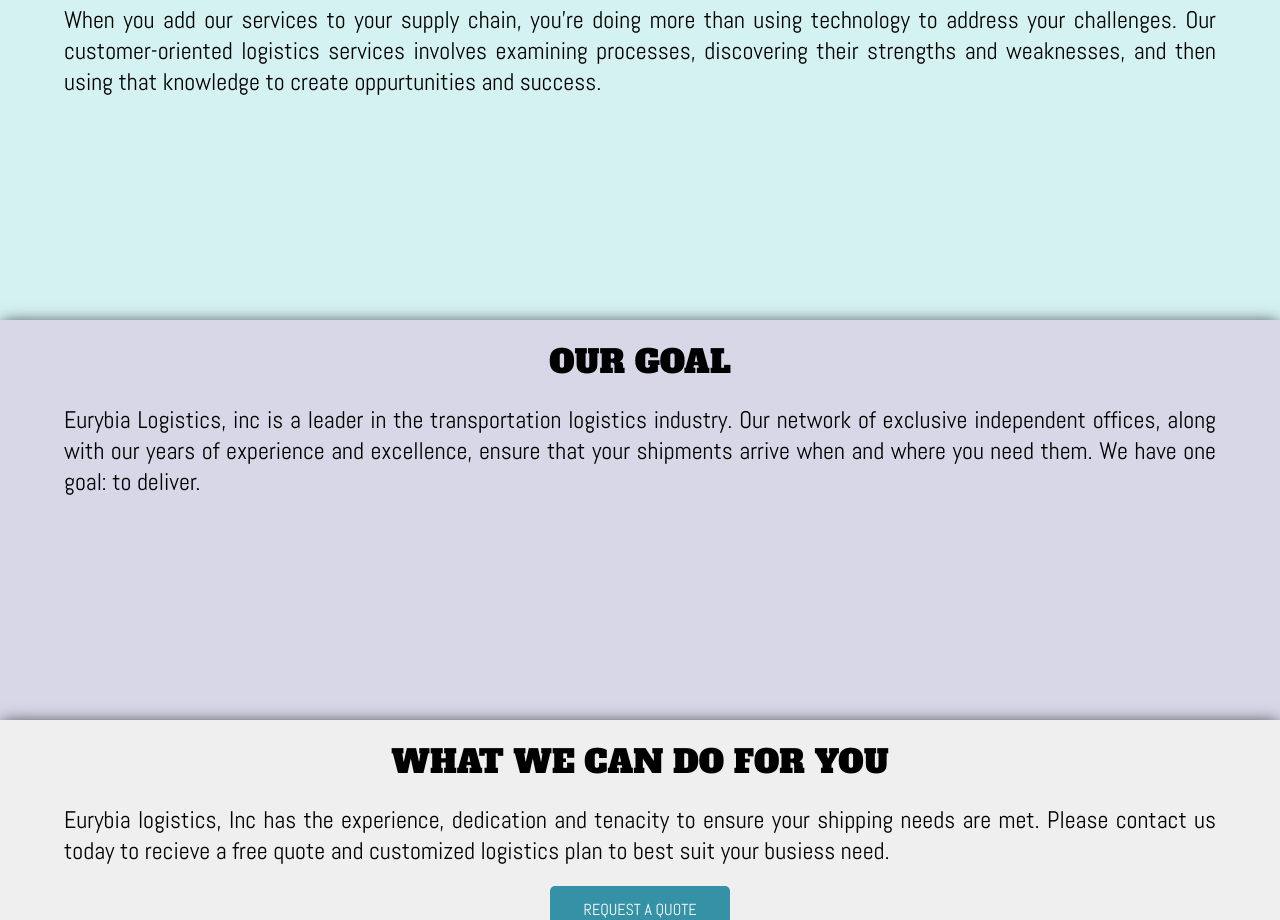
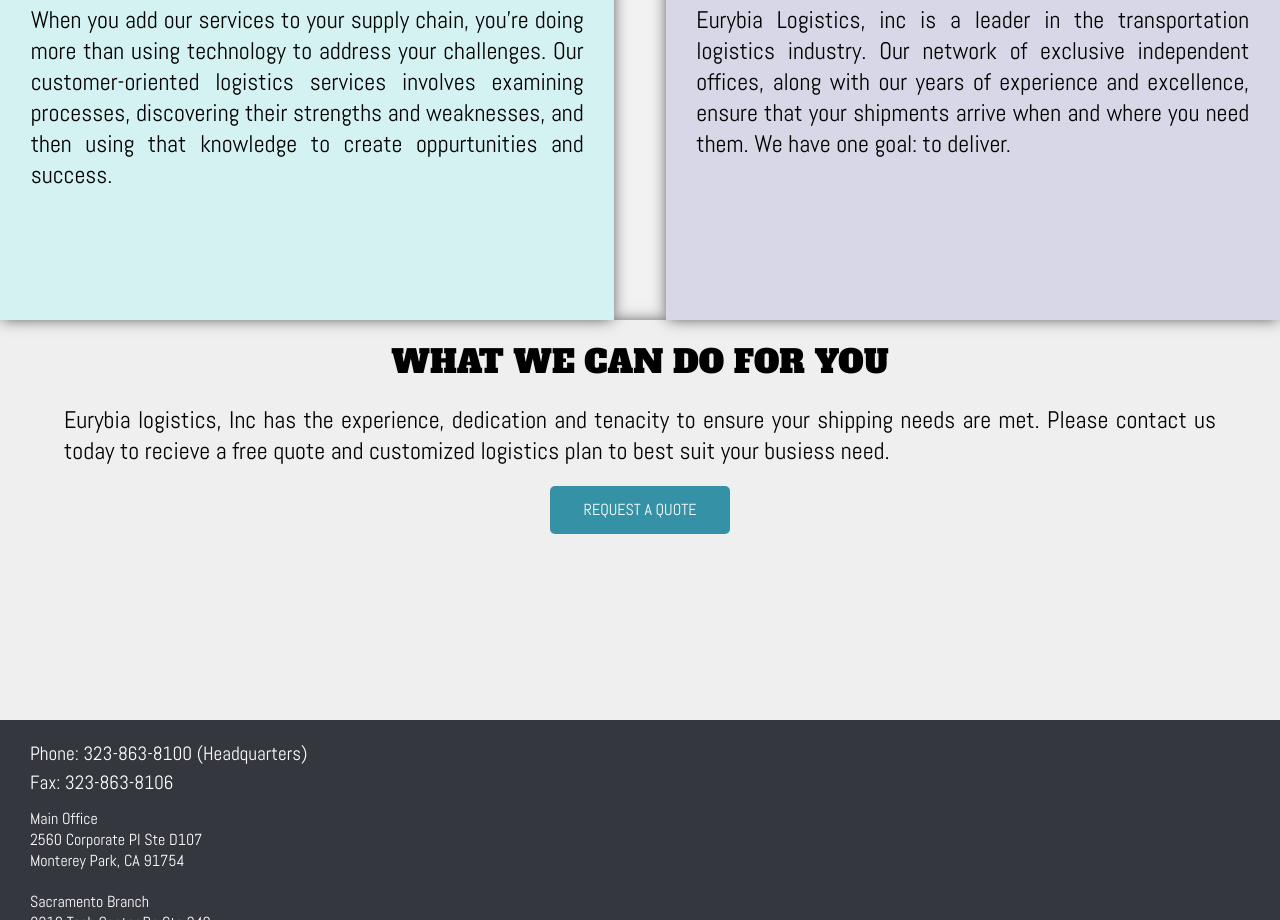
Before and after one commit to Bigupzz/Eurybia, a plain HTML site: page index.html in a window 1280 px wide. Shown: the part 511-1431 px from the top of the page. Drawn offline with nearby package versions, Linux system fonts and the light colour scheme.

Commit message:
add tablet media query and clearfix

```diff
--- a/index.html
+++ b/index.html
@@ -43,6 +43,8 @@
 			<p>all out or go home;<br> service is paramount</p>
 		</div>
 
+		<div class="contentwrap clearfix">
+
 		<div class="contentbox lightblue">
 			<p class="title">our expertise</p>
 			<p>When you add our services to your supply chain, you're doing more than using technology to address your challenges. Our customer-oriented logistics services involves examining processes, discovering their strengths and weaknesses, and then using that knowledge to create oppurtunities and success.</p>
@@ -51,12 +53,14 @@
 	    	<p class="title">our goal</p>
 	    	<p>Eurybia Logistics, inc is a leader in the transportation logistics industry. Our network of exclusive independent offices, along with our years of experience and excellence, ensure that your shipments arrive when and where you need them. We have one goal: to deliver.</p>
 	    </div>
+	</div>
 
 	    <div class="contentbox lightgrey">
 	    	<p class="title">what we can do for you</p>
 	    	<p>Eurybia logistics, Inc has the experience, dedication and tenacity to ensure your shipping needs are met. Please contact us today to recieve a free quote and customized logistics plan to best suit your busiess need.</p>
 	    	<a href="#" class="quotereq">request a quote</a>
 	    </div>
+
 
 	    <footer>
 	    	<p class="contact">Phone: 323-863-8100 (Headquarters)</br>Fax: 323-863-8106</p>
--- a/resources/css/main.css
+++ b/resources/css/main.css
@@ -306,4 +306,25 @@
 
 
 
-@media screen and ()
+@media only screen and (min-width: 1000px){
+
+.clearfix:after{
+  visibility: hidden;
+  display: block;
+  font-size: 0;
+  content: "";
+  clear: both;
+  height: 0;
+}
+
+.lightblue {
+  float: left;
+  width: 48%;
+}
+
+.lightpurple {
+  float: right;
+  width: 48%;
+}
+
+}
```
